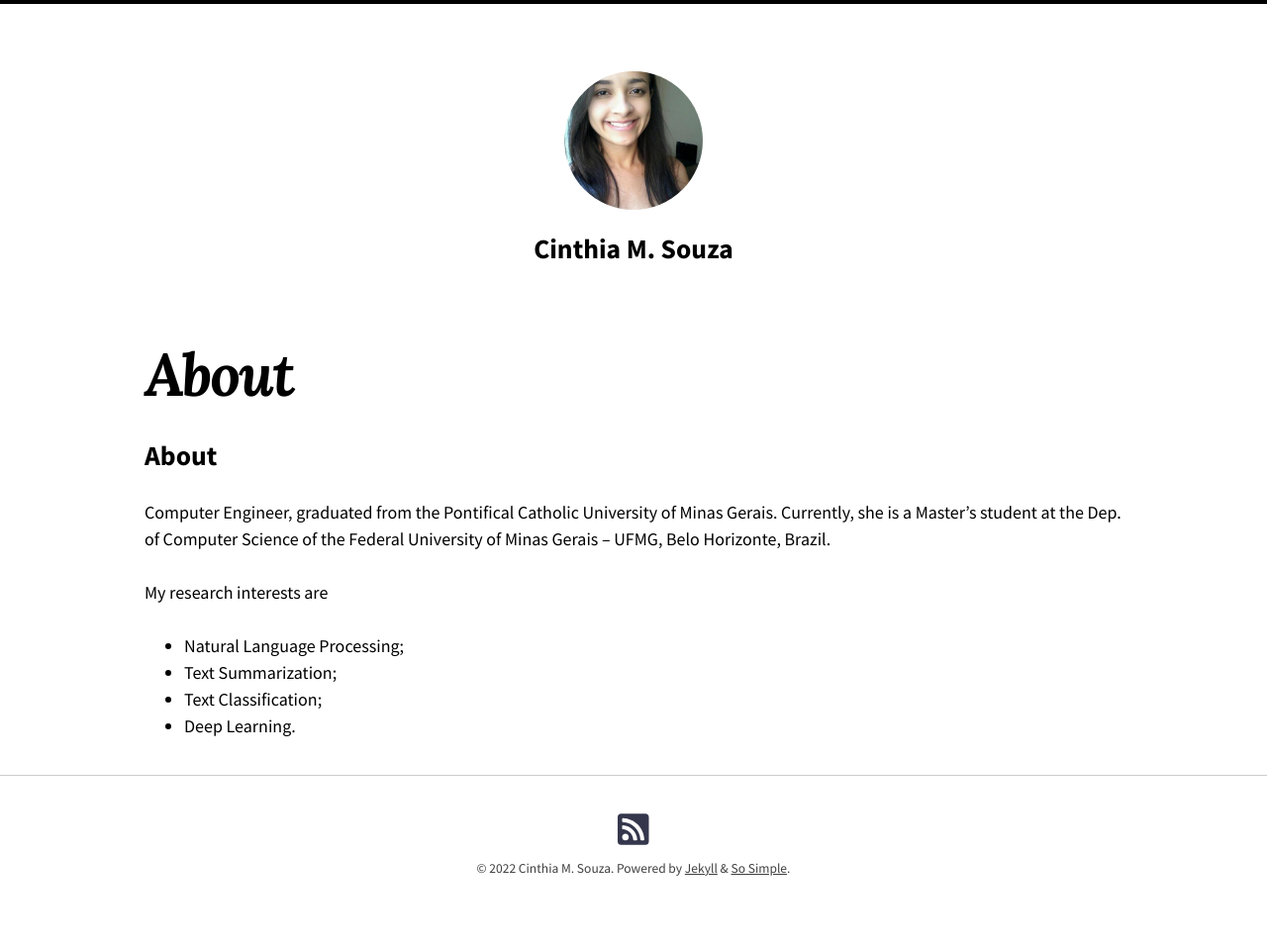
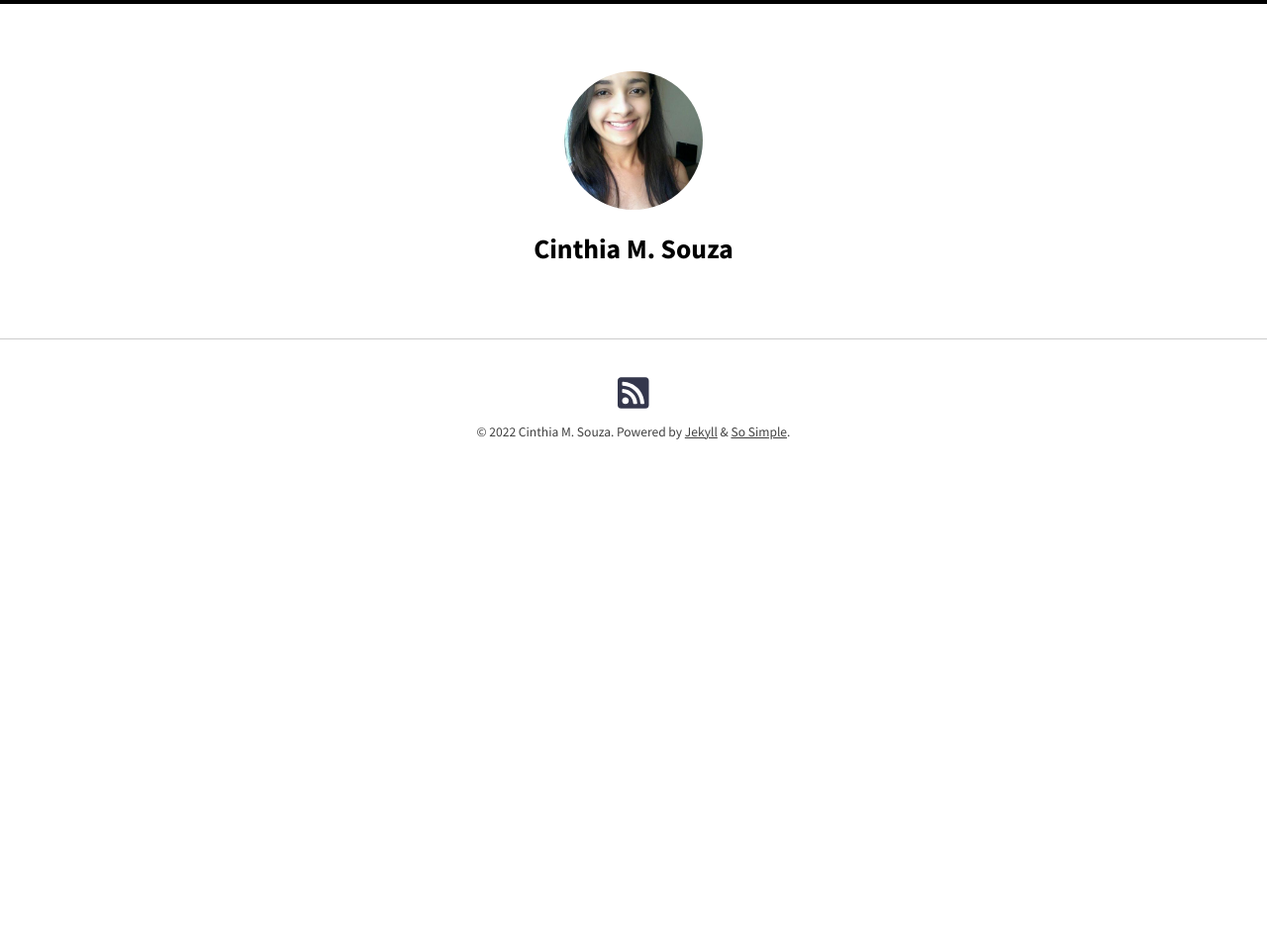
Before and after one commit to CinthiaS/cinthias.github.io, a Jekyll site: the page built from about.md, in a window 1280 px wide. Shown: the whole page at 99% size. Built offline with Jekyll 4.4.1, drawn with Linux system fonts in a browser that asks for light colours; nearby versions of some CDN libraries; our own code applies the rules of GitHub Pages for plain Markdown files; a script that is not in the unit is left out; after the commit the page ends 900 px from its top, so only the background shows below that.

Commit message:
Update about.md

```diff
--- a/about.md
+++ b/about.md
@@ -1,15 +1,8 @@
 ---
 title: About
 filename: about.md
+layout: default
+permalink: /about/
+show_excerpts: true
+entries_layout: list
 ---
-
-## About
-Computer Engineer, graduated from the Pontifical Catholic University of Minas Gerais. Currently, she is a Master's student at the Dep. of Computer Science of the Federal University of Minas Gerais – UFMG, Belo Horizonte, Brazil.
-
-
-My research interests are
-
-- Natural Language Processing;
-- Text Summarization;
-- Text Classification;
-- Deep Learning.
```
